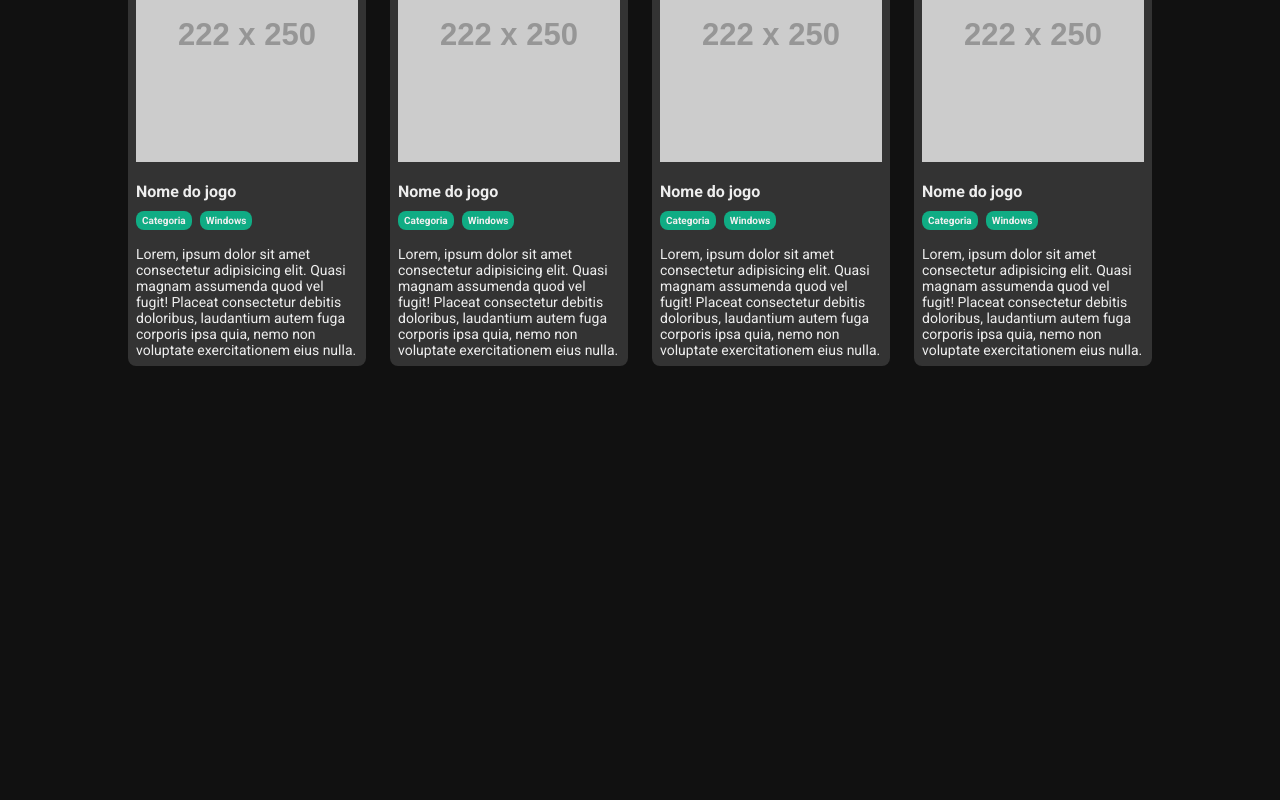
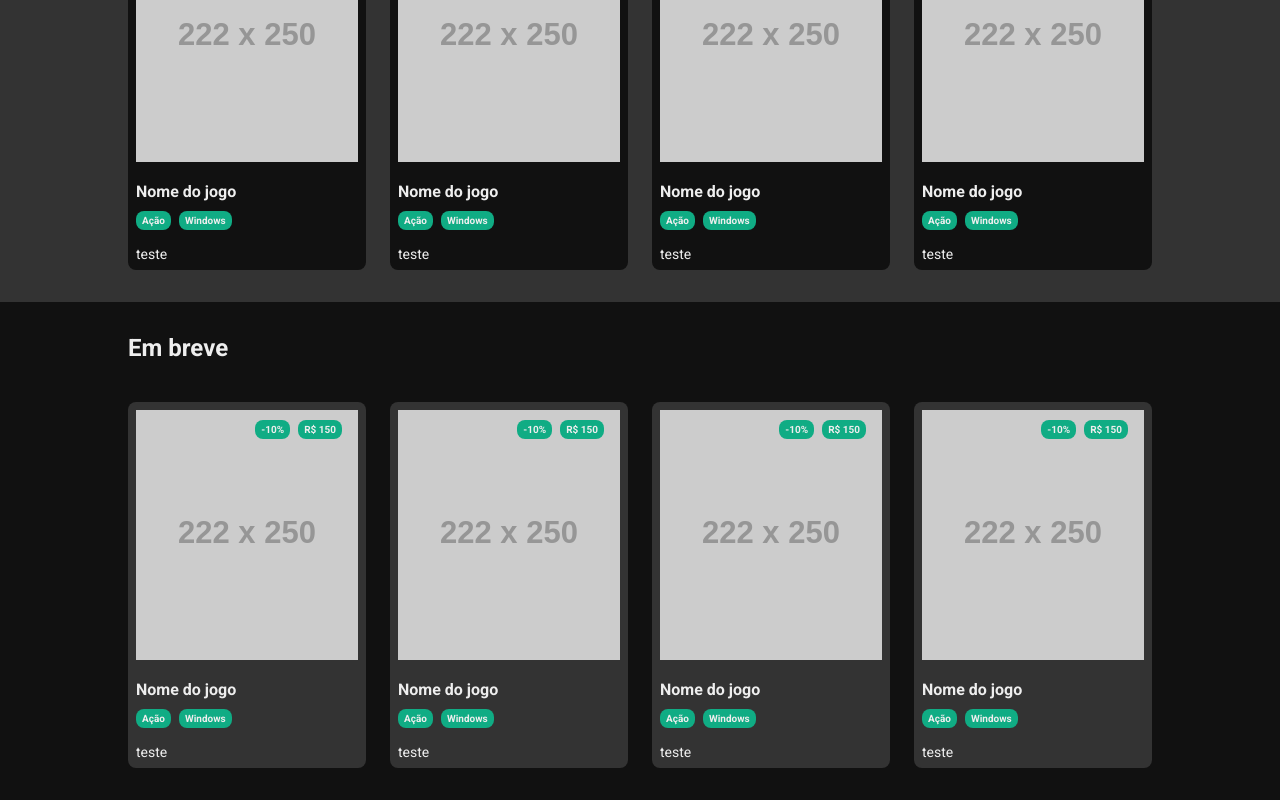
Before and after one commit to daianearruda/ecommerceGames, a React (Create React App) app: page / in a window 1280 px wide. Shown: the part 956-1756 px from the top of the page. Before the commit the page ends 1354 px from the top, so only its background shows below. Built offline with nearby package versions, Linux system fonts and the light colour scheme.

Commit message:
finalizando componentes

```diff
--- a/src/App.tsx
+++ b/src/App.tsx
@@ -12,6 +12,7 @@ const rotas = createBrowserRouter([
       <>
         <Banner />
         <ProductList title="Promoções" background="gray" />
+        <ProductList title="Em breve" background="black" />
       </>
     )
   }
--- a/src/components/Product/index.tsx
+++ b/src/components/Product/index.tsx
@@ -1,19 +1,35 @@
 import Tag from '../Tag'
 
-import { Card, Descricao, Titulo } from './styles'
+import { Card, Descricao, Titulo, Infos } from './styles'
 
-const Product = () => (
+type Props = {
+  title: string
+  category: string
+  system: string
+  description: string
+  infos: string[]
+  image: string
+}
+
+const Product = ({
+  title,
+  category,
+  system,
+  description,
+  infos,
+  image
+}: Props) => (
   <Card>
-    <img src="//placehold.it/222x250" alt="" />
-    <Titulo>Nome do jogo</Titulo>
-    <Tag size={'small'}>Categoria</Tag>
-    <Tag size={'small'}>Windows</Tag>
-    <Descricao>
-      Lorem, ipsum dolor sit amet consectetur adipisicing elit. Quasi magnam
-      assumenda quod vel fugit! Placeat consectetur debitis doloribus,
-      laudantium autem fuga corporis ipsa quia, nemo non voluptate
-      exercitationem eius nulla.
-    </Descricao>
+    <img src={image} alt={title} />
+    <Infos>
+      {infos.map((info) => (
+        <Tag key={info}>{info}</Tag>
+      ))}
+    </Infos>
+    <Titulo>{title}</Titulo>
+    <Tag>{category}</Tag>
+    <Tag>{system}</Tag>
+    <Descricao>{description}</Descricao>
   </Card>
 )
 
--- a/src/components/Product/styles.ts
+++ b/src/components/Product/styles.ts
@@ -6,6 +6,7 @@ export const Card = styled.div`
   background-color: ${cores.cinza};
   border-radius: 8px;
   padding: 8px;
+  position: relative;
 
   ${TagContainer} {
     margin-right: 8px;
@@ -25,3 +26,8 @@ export const Descricao = styled.p`
   display: block;
   margin-top: 16px;
 `
+export const Infos = styled.div`
+  position: absolute;
+  top: 16px;
+  right: 16px;
+`
--- a/src/components/ProductList/index.tsx
+++ b/src/components/ProductList/index.tsx
@@ -2,20 +2,51 @@ import Product from '../Product'
 
 import { Container, List } from './styles'
 
-type Props = {
+export type Props = {
   title: string
   background: 'gray' | 'black'
 }
 
 const ProductList = ({ background, title }: Props) => (
-  <Container>
+  <Container background={background}>
     <div className="container">
       <h2>{title}</h2>
       <List>
-        <Product />
-        <Product />
-        <Product />
-        <Product />
+        <Product
+          infos={['-10%', 'R$ 150']}
+          category="Ação"
+          description="teste"
+          image="//placehold.it/222x250"
+          system="Windows"
+          title="Nome do jogo"
+        />
+
+        <Product
+          infos={['-10%', 'R$ 150']}
+          category="Ação"
+          description="teste"
+          image="//placehold.it/222x250"
+          system="Windows"
+          title="Nome do jogo"
+        />
+
+        <Product
+          infos={['-10%', 'R$ 150']}
+          category="Ação"
+          description="teste"
+          image="//placehold.it/222x250"
+          system="Windows"
+          title="Nome do jogo"
+        />
+
+        <Product
+          infos={['-10%', 'R$ 150']}
+          category="Ação"
+          description="teste"
+          image="//placehold.it/222x250"
+          system="Windows"
+          title="Nome do jogo"
+        />
       </List>
     </div>
   </Container>
--- a/src/components/ProductList/styles.ts
+++ b/src/components/ProductList/styles.ts
@@ -1,7 +1,18 @@
 import styled from 'styled-components'
 
-export const Container = styled.section`
+import { Props } from '.'
+import { cores } from '../../styles'
+import { Card } from '../Product/styles'
+
+export const Container = styled.section<Omit<Props, 'title'>>`
   padding: 32px 0;
+  background-color: ${(props) =>
+    props.background === 'black' ? cores.preta : cores.cinza};
+
+  ${Card} {
+    background-color: ${(props) =>
+      props.background === 'black' ? cores.cinza : cores.preta};
+  }
 `
 
 export const List = styled.ul`
--- a/src/components/Tag/index.tsx
+++ b/src/components/Tag/index.tsx
@@ -1,7 +1,7 @@
 import { TagContainer } from './styles'
 
 export type Props = {
-  size: 'small' | 'big'
+  size?: 'small' | 'big'
   children: string
 }
 
```
